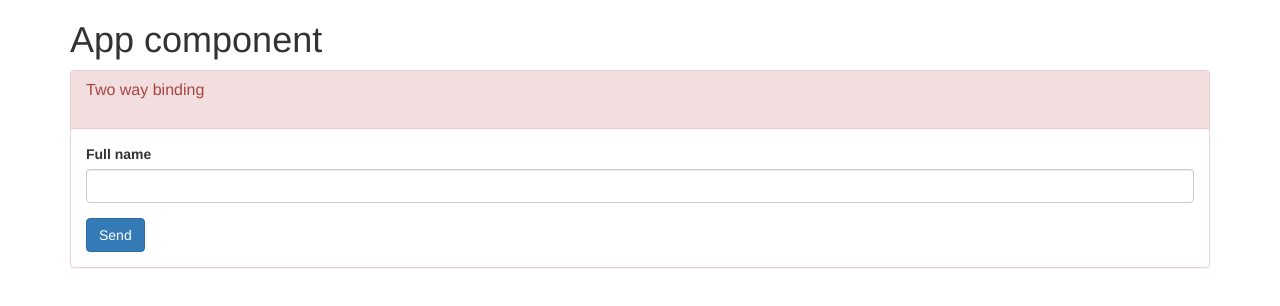
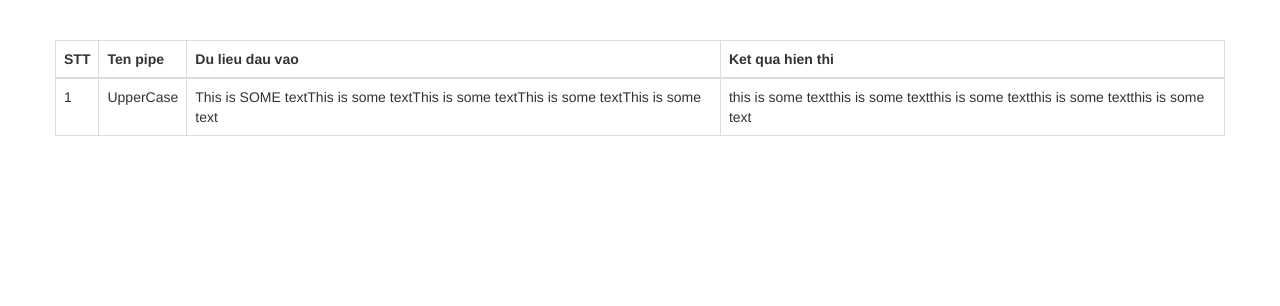
Before and after one commit to trieuquang204/angular_app, an Angular app: page / in a window 1280 px wide. Shown: the top 306 px of the page. Built offline with nearby package versions, Linux system fonts and the light colour scheme.

Commit message:
Sử Dụng Pipe Cơ Bản P1

```diff
--- a/src/app/app.component.html
+++ b/src/app/app.component.html
@@ -1,15 +1,24 @@
-<div class="container">
-  <h1>App component</h1>
-<div class="col-12">
-  <div class="panel panel-danger">
-    <div class="panel-heading">
-      <h3 class="panel-title">Two way binding</h3>
-      <h2>{{ txtFullName }}</h2>
-    </div>
-    <div class="panel-body">
-      <component-to-view (tttttt)="onGetFullName($event)"></component-to-view>
+<div class="container mt-2">
+  <div class="row">
+    <div class="col-12">
+      <table class="table table-bordered">
+        <thead>
+          <tr>
+            <th>STT</th>
+            <th>Ten pipe</th>
+            <th>Du lieu dau vao</th>
+            <th>Ket qua hien thi</th>
+          </tr>
+        </thead>
+        <tbody>
+          <tr>
+            <td>1</td>
+            <td>UpperCase</td>
+            <td>{{ content }}</td>
+            <td>{{ content | lowercase }}</td>
+          </tr>
+        </tbody>
+      </table>
     </div>
   </div>
 </div>
-
-</div>
--- a/src/app/app.component.ts
+++ b/src/app/app.component.ts
@@ -6,10 +6,5 @@ import { Component } from '@angular/core';
   styleUrls: ['./app.component.css']
 })
 export class AppComponent {
-  public isMarried:boolean = false;
-  public txtFullName:string = '';
-
-  onGetFullName(value:string) {
-    this.txtFullName = value
-  }
+  public content:string = "This is SOME textThis is some textThis is some textThis is some textThis is some text";
 }
--- a/src/styles.css
+++ b/src/styles.css
@@ -1 +1,4 @@
 /* You can add global styles to this file, and also import other style files */
+.mt-2 {
+  margin-top: 40px;
+}
```
